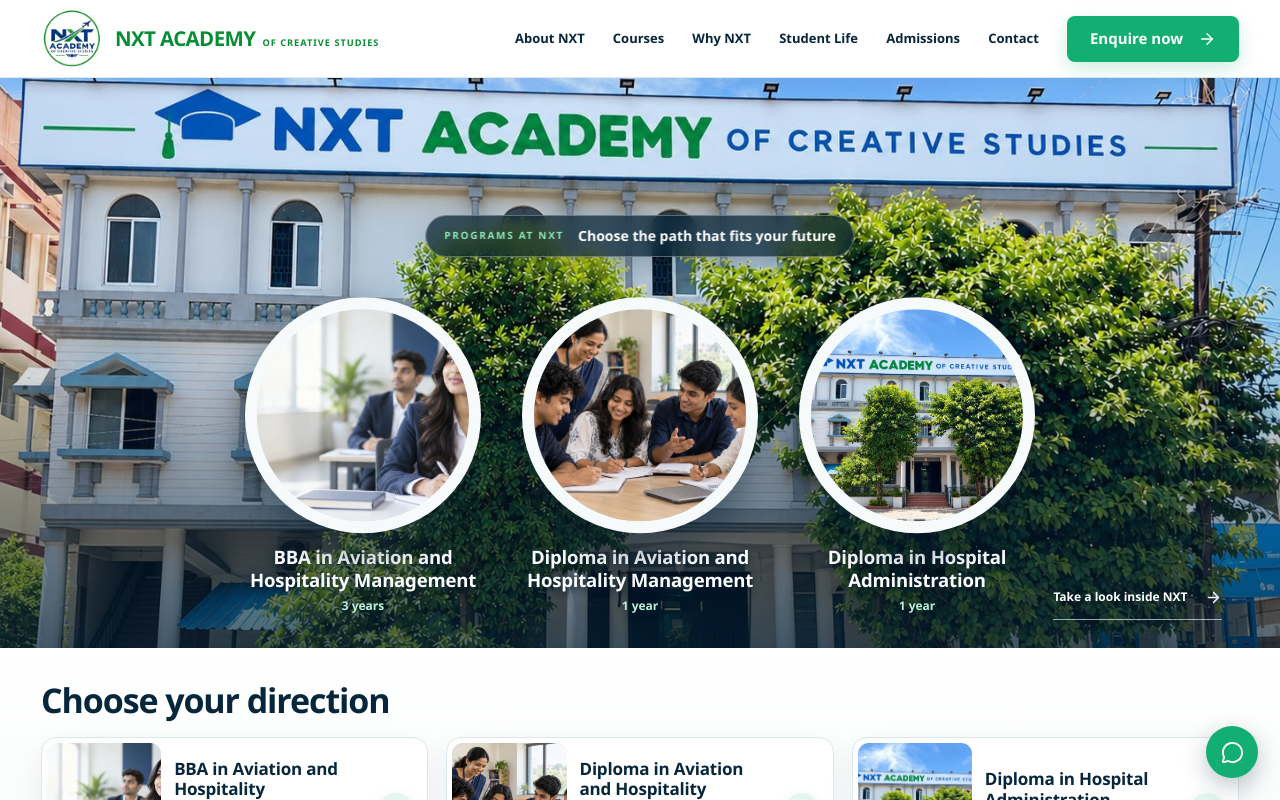
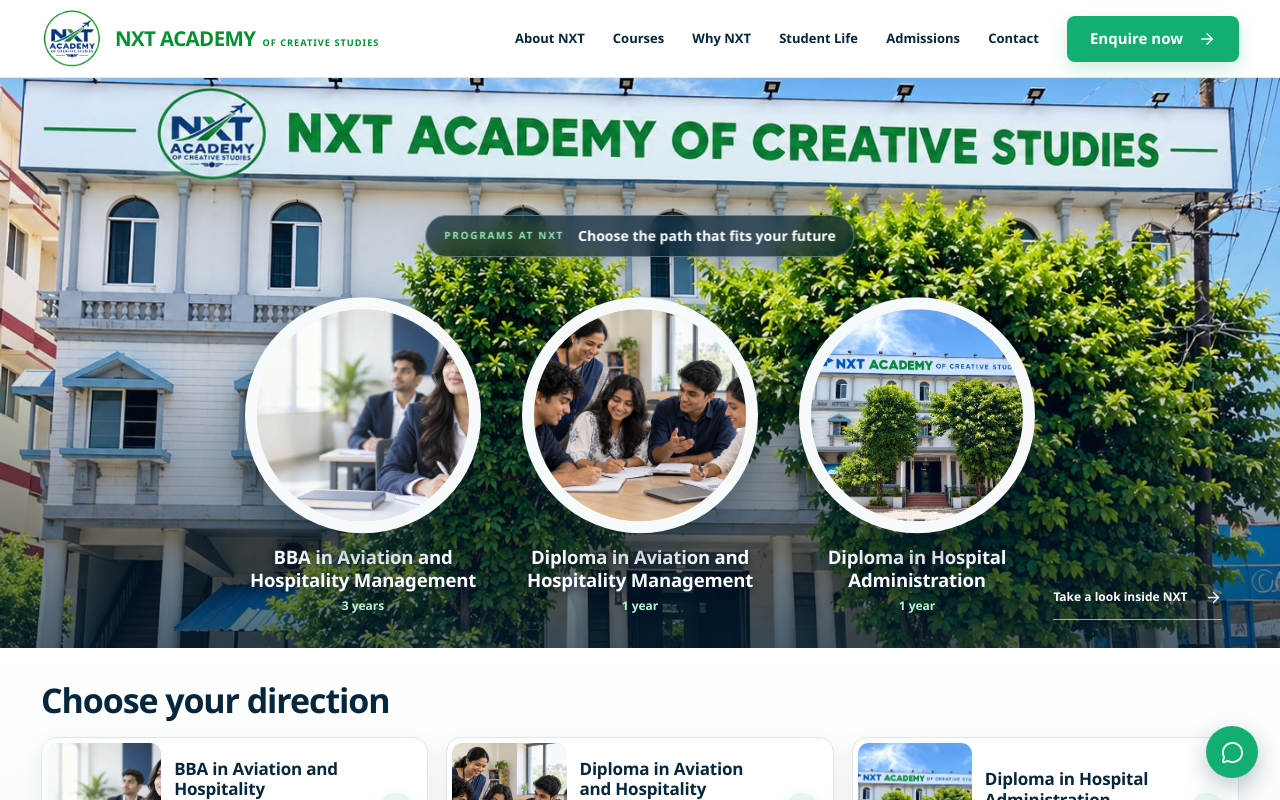
Before and after one commit to Titusdias/Nxt-academy2, a Next.js app: page / in a window 1280 px wide. Shown: the top 800 px of the page. Built offline with nearby package versions, Linux system fonts and the light colour scheme.

Commit message:
Replace hero with updated campus photo

```diff
--- a/app/components/ReferenceHero.tsx
+++ b/app/components/ReferenceHero.tsx
@@ -49,7 +49,7 @@
 
 export default function ReferenceHero() {
   return <section id="home" className="campus-hero">
-    <Image className="campus-hero-image" src="/academy-campus.jpeg" fill unoptimized preload sizes="100vw" alt="NXT Academy of Creative Studies campus in Mangaluru" />
+    <Image className="campus-hero-image" src="/academy-campus-hero-new.jpeg" fill unoptimized preload sizes="100vw" alt="NXT Academy of Creative Studies campus in Mangaluru" />
     <div className="campus-hero-shade" />
     <div className="hero-program-intro">
       <span>PROGRAMS AT NXT</span>
```
Also changed, not shown: public/academy-campus-hero-new.jpeg (added).
